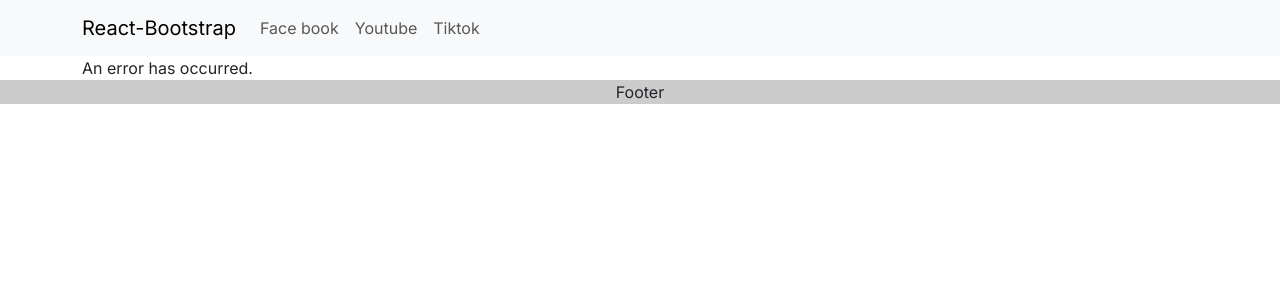
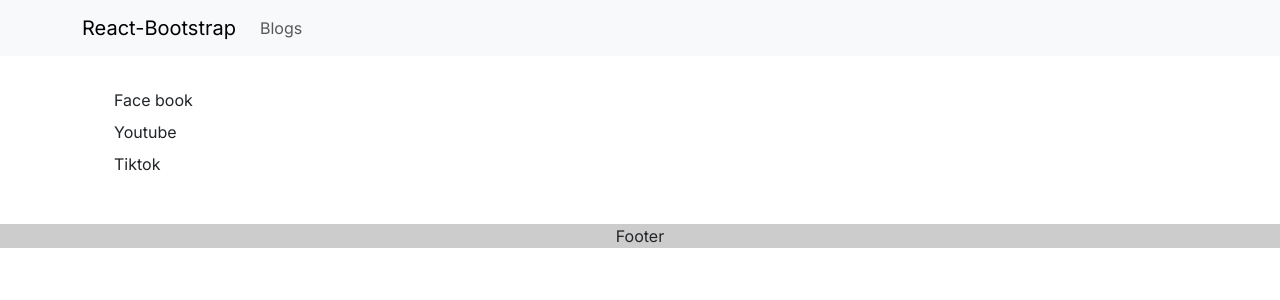
Before and after one commit to ngocdai99/nextjs-blog, a Next.js app: page / in a window 1280 px wide. Shown: the top 300 px of the page. Built offline with nearby package versions, Linux system fonts and the light colour scheme; no server answers.

Commit message:
create dynamic route

```diff
--- /dev/null
+++ b/src/app/blogs/[slug]/page.tsx
@@ -0,0 +1,6 @@
+const BlogDetail = ({ params }: { params: { slug: string } }) => {
+  console.log("check slug", params.slug);
+  return <>View Detail</>;
+};
+
+export default BlogDetail;
--- a/src/app/page.tsx
+++ b/src/app/page.tsx
@@ -1,23 +1,7 @@
 "use client";
 import Link from "next/link";
-import useSWR from "swr";
-import AppTable from "~/components/app.table";
 
 export default function Home() {
-  const fetcher = (url: string) => fetch(url).then((res) => res.json());
-  const { data, error, isLoading } = useSWR(
-    "http://localhost:8000/blogs",
-    fetcher,
-    {
-      revalidateIfStale: false,
-      revalidateOnFocus: false,
-      revalidateOnReconnect: false,
-    }
-  );
-
-  console.log("data", data);
-  if (error) return "An error has occurred.";
-  if (isLoading) return "Loading...";
   return (
     <main>
       <ul
@@ -28,7 +12,6 @@ export default function Home() {
           padding: 32,
         }}
       >
-        <AppTable blogs={data?.sort((a: any, b: any) => b.id - a.id)} />
         <Link className="nav-link" href={"/facebook"}>
           Face book
         </Link>
--- a/src/components/app.header.tsx
+++ b/src/components/app.header.tsx
@@ -3,24 +3,21 @@ import Link from "next/link";
 import Container from "react-bootstrap/Container";
 import Nav from "react-bootstrap/Nav";
 import Navbar from "react-bootstrap/Navbar";
-import NavDropdown from "react-bootstrap/NavDropdown";
 
 function AppHeader() {
   return (
     <Navbar expand="lg" className="bg-body-tertiary">
       <Container>
-        <Navbar.Brand href="#home">React-Bootstrap</Navbar.Brand>
+        <Navbar.Brand>
+          <Link className="nav-link" href={"/"}>
+            React-Bootstrap
+          </Link>
+        </Navbar.Brand>
         <Navbar.Toggle aria-controls="basic-navbar-nav" />
         <Navbar.Collapse id="basic-navbar-nav">
           <Nav className="me-auto">
-            <Link className="nav-link" href={"/facebook"}>
-              Face book
-            </Link>
-            <Link href={"/youtube"} className="nav-link">
-              Youtube
-            </Link>
-            <Link href={"/tiktok"} className="nav-link">
-              Tiktok
+            <Link className="nav-link" href={"/blogs"}>
+              Blogs
             </Link>
           </Nav>
         </Navbar.Collapse>
```
Also changed, not shown: src/app/blogs/page.tsx (added, +27 -0 lines).
